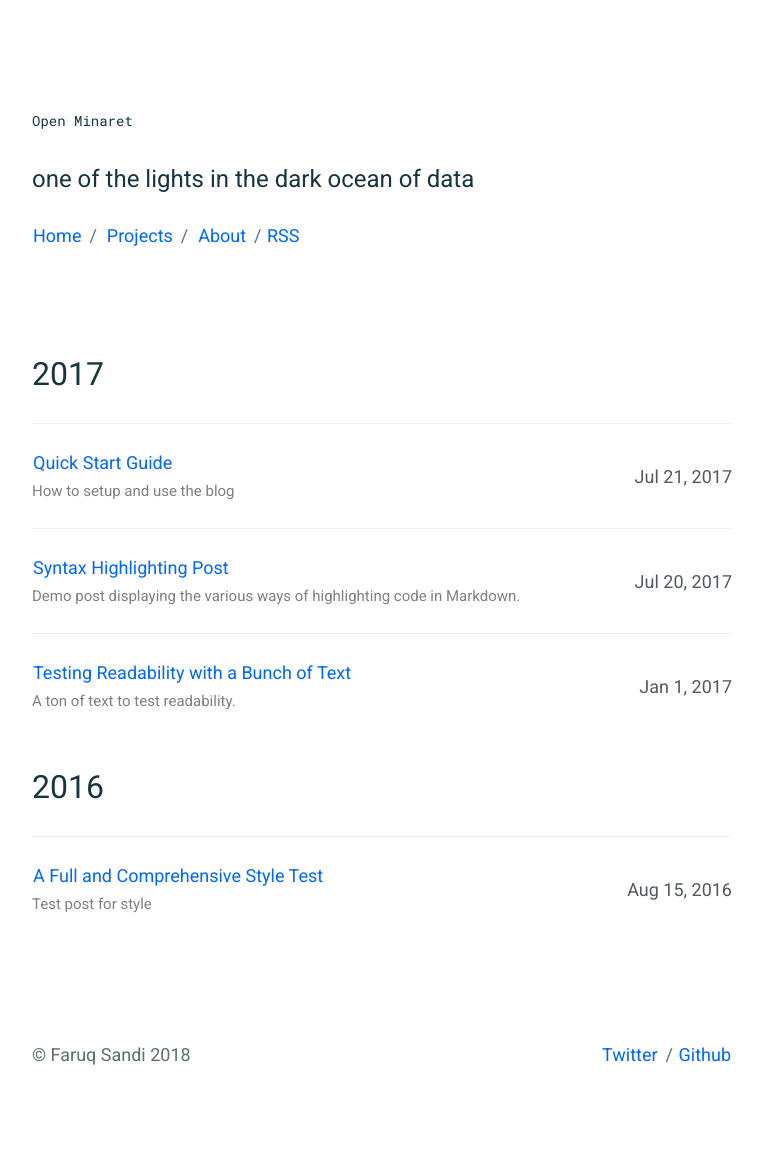
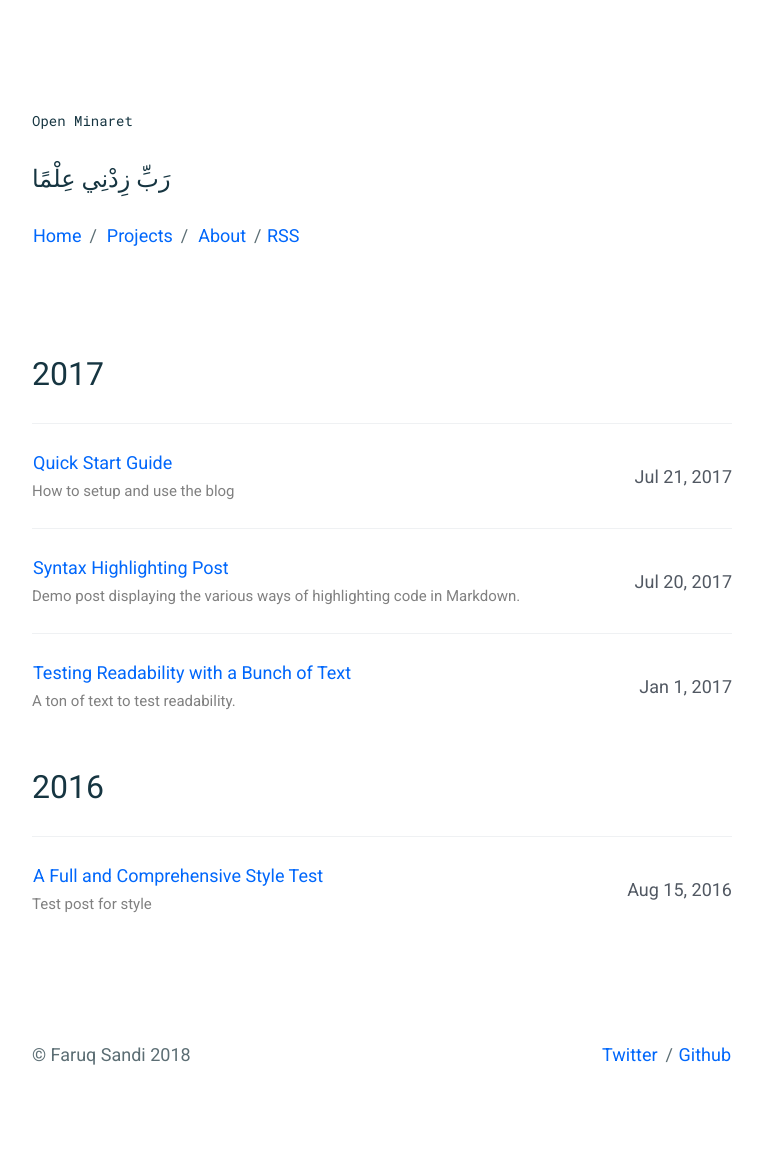
Before and after one commit to ominaret/ominaret.github.io, a Jekyll site: the page built from index.html, in a window 1280 px wide. Shown: the whole page, without its empty margins (258-1021 px from the left). Built offline with Jekyll 4.4.1, drawn with Linux system fonts in a browser that asks for light colours.

```diff
--- /dev/null
+++ b/CNAME
@@ -0,0 +1 @@
+minaret.cubicless.com
--- a/_config.yml
+++ b/_config.yml
@@ -1,7 +1,7 @@
 # Site settings
 title: "Open Minaret"
 description: >
-  one of the lights in the dark ocean of data
+  رَبِّ زِدْنِي عِلْمًا
 
 author: Faruq Sandi
 email: sandi@cubicless.com
```
